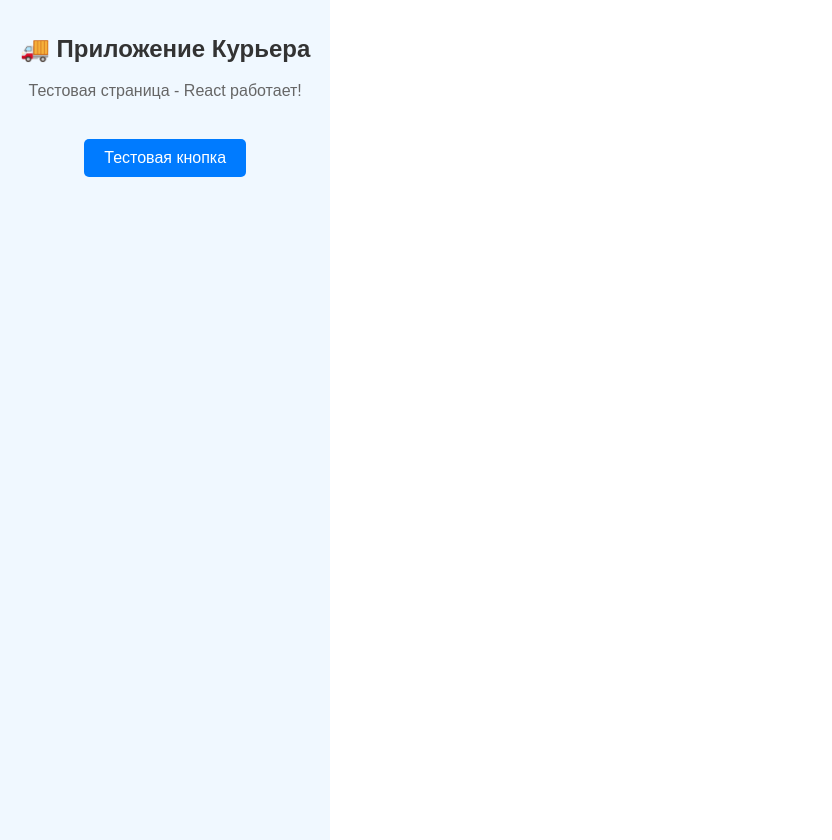
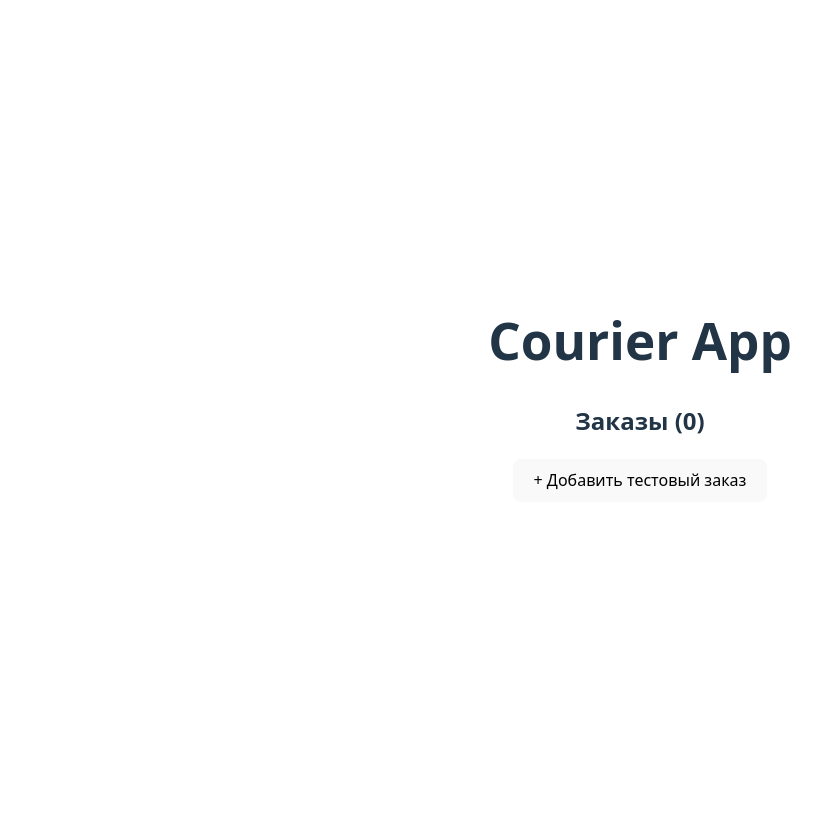
Before and after one commit to vf12776-ux/courier-app, a React (Vite) app: page / in a window 1280 px wide. Shown: the whole page, without its empty margins (0-832 px from the left). After the commit the page ends 800 px from the top, so only its background shows below. Built offline with nearby package versions, Linux system fonts and the light colour scheme.

Commit message:
Update App.tsx

```diff
--- a/src/App.tsx
+++ b/src/App.tsx
@@ -1,30 +1,12 @@
 import React from 'react';
+import OrderList from './components/OrderList';
+import './App.css';
 
 function App() {
   return (
-    <div style={{
-      padding: '20px',
-      textAlign: 'center',
-      backgroundColor: '#f0f8ff',
-      minHeight: '100vh',
-      fontFamily: 'Arial, sans-serif'
-    }}>
-      <h1 style={{ color: '#333', fontSize: '24px' }}>🚚 Приложение Курьера</h1>
-      <p style={{ color: '#666', fontSize: '16px' }}>Тестовая страница - React работает!</p>
-      <button
-        style={{
-          padding: '10px 20px',
-          backgroundColor: '#007bff',
-          color: 'white',
-          border: 'none',
-          borderRadius: '5px',
-          fontSize: '16px',
-          marginTop: '20px'
-        }}
-        onClick={() => alert('React функционирует корректно!')}
-      >
-        Тестовая кнопка
-      </button>
+    <div className="App">
+      <h1>Courier App</h1>
+      <OrderList />
     </div>
   );
 }
```
